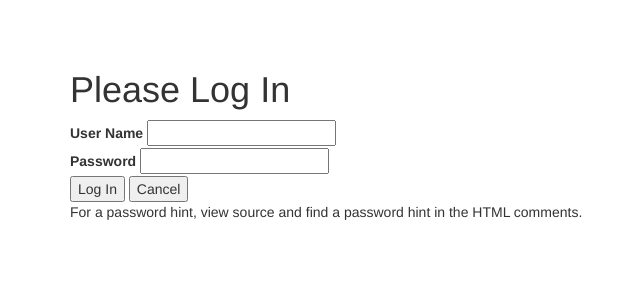
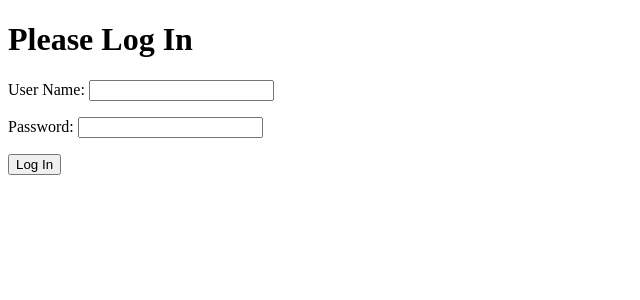
Before and after one commit to adiltofutofu/final1, a PHP site: page /login.php in a window 1280 px wide. Shown: the top 300 px of the page, without its empty margins (0-640 px from the left). Run offline with PHP 8.4, Linux system fonts and the light colour scheme.

Commit message:
Update login.html

```diff
--- a/login.php
+++ b/login.php
@@ -1,64 +1,31 @@
-<?php // Do not put any HTML above this line
-
-if ( isset($_POST['cancel'] ) ) {
-    // Redirect the browser to game.php
-    header("Location: index.php");
-    return;
-}
-
-$salt = 'XyZzy12*_';
-$stored_hash = '1a52e17fa899cf40fb04cfc42e6352f1';  // Pw is meow123
-
-$failure = false;  // If we have no POST data
-
-// Check to see if we have some POST data, if we do process it
-if ( isset($_POST['who']) && isset($_POST['pass']) ) {
-    if ( strlen($_POST['who']) < 1 || strlen($_POST['pass']) < 1 ) {
-        $failure = "User name and password are required";
+<!DOCTYPE html>
+<html>
+<head>
+    <title>7884526f</title>
+</head>
+<body>
+<h1>Please Log In</h1>
+<?php
+if (isset($_POST['who']) && isset($_POST['pass'])) {
+    if (strlen($_POST['who']) < 1 || strlen($_POST['pass']) < 1) {
+        echo("<p style='color: red;'>User name and password are required</p>");
     } else {
-        $check = hash('md5', $salt.$_POST['pass']);
-        if ( $check == $stored_hash ) {
-            // Redirect the browser to game.php
-            header("Location: game.php?name=".urlencode($_POST['who']));
+        $salt = 'XyZzy12*_';
+        $stored_hash = '1a52e17fa899cf40fb04cfc42e6352f1'; // MD5 hash of 'XyZzy12*_php123'
+        $md5 = hash('md5', $salt . $_POST['pass']);
+        if ($md5 == $stored_hash) {
+            header("Location: game.php?name=" . urlencode($_POST['who']));
             return;
         } else {
-            $failure = "Incorrect password";
+            echo("<p style='color: red;'>Incorrect password</p>");
         }
     }
 }
-
-// Fall through into the View
 ?>
-<!DOCTYPE html>
-<html>
-<head>
-<?php require_once "bootstrap.php"; ?>
-<title>7884526f</title>
-</head>
-<body>
-<div class="container">
-<h1>Please Log In</h1>
-<?php
-// Note triple not equals and think how badly double
-// not equals would work here...
-if ( $failure !== false ) {
-    // Look closely at the use of single and double quotes
-    echo('<p style="color: red;">'.htmlentities($failure)."</p>\n");
-}
-?>
-<form method="POST">
-<label for="nam">User Name</label>
-<input type="text" name="who" id="nam"><br/>
-<label for="id_1723">Password</label>
-<input type="text" name="pass" id="id_1723"><br/>
-<input type="submit" value="Log In">
-<input type="submit" name="cancel" value="Cancel">
+<form method="post">
+    <p>User Name: <input type="text" name="who"></p>
+    <p>Password: <input type="text" name="pass"></p>
+    <p><input type="submit" value="Log In"></p>
 </form>
-<p>
-For a password hint, view source and find a password hint
-in the HTML comments.
-<!-- Hint: The password is the four character sound a cat
-makes (all lower case) followed by 123. -->
-</p>
-</div>
 </body>
+</html>
```
